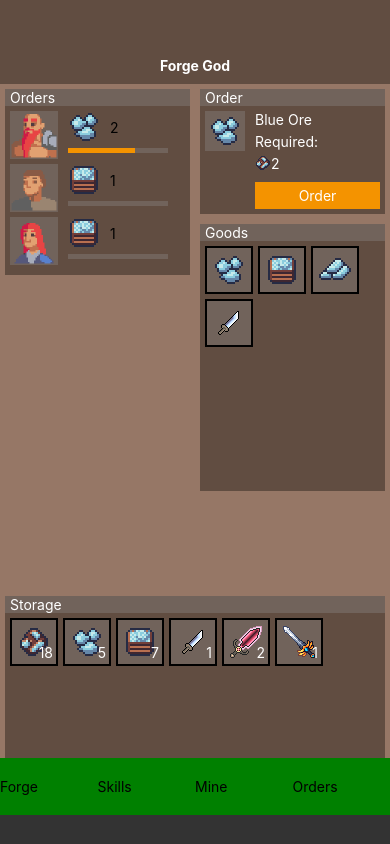
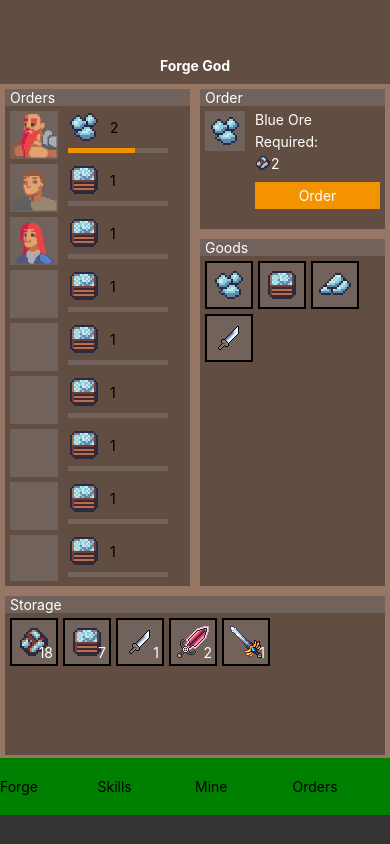
Before and after one commit to Aleksandr175/forgegod, a React Native app: screen / in a window 390 px wide. Built offline with nearby package versions, Linux system fonts and the light colour scheme.

Commit message:
Fix layout, add scroll for orders

```diff
--- a/src/App.tsx
+++ b/src/App.tsx
@@ -46,6 +46,15 @@ export const App = () => {
   useEffect(() => {
     createOrder(2, 3);
     createOrder(3, 2);
+    createOrder(3, 1);
+    createOrder(3, 1);
+    createOrder(3, 1);
+    createOrder(3, 1);
+    createOrder(3, 1);
+    createOrder(3, 1);
+    createOrder(3, 1);
+    createOrder(3, 1);
+    createOrder(3, 1);
     createOrder(3, 1);
     createOrder(3, 1);
   }, []);
@@ -309,6 +318,7 @@ const styles = StyleSheet.create({
     flexDirection: 'row',
     width: '100%',
     height: '75%',
+    alignItems: 'stretch',
   },
   storageBlock: {
     height: '25%',
--- a/src/components/Panel.tsx
+++ b/src/components/Panel.tsx
@@ -5,11 +5,30 @@ import styled from 'styled-components/native';
 interface IProps {
   title: string;
   children: ReactNode;
+  height?: number;
 }
 
-export const Panel = ({ title, children }: IProps) => {
+export const Panel = ({ title, children, height }: IProps) => {
+  const getPanelStyles = () => {
+    if (height) {
+      return {
+        padding: 5,
+        width: '100%',
+        height: height,
+        flexShrink: 1,
+      };
+    }
+
+    return {
+      padding: 5,
+      width: '100%',
+      height: '100%',
+      flexShrink: 1,
+    };
+  };
+
   return (
-    <View style={styles.panelWrapper}>
+    <View style={getPanelStyles()}>
       {title && (
         <View style={styles.panelTitle}>
           <STitle>{title}</STitle>
@@ -24,6 +43,8 @@ const styles = StyleSheet.create({
   panelWrapper: {
     padding: 5,
     width: '100%',
+    height: '100%',
+    flexShrink: 1,
   },
   panelTitle: {
     backgroundColor: '#71635B',
@@ -33,6 +54,7 @@ const styles = StyleSheet.create({
     backgroundColor: '#614D41',
     width: '100%',
     padding: 5,
+    flex: 1,
   },
 });
 
--- a/src/components/PanelOrders.tsx
+++ b/src/components/PanelOrders.tsx
@@ -3,6 +3,8 @@ import { Panel } from './Panel';
 import styled from 'styled-components/native';
 import { IOrder } from '../types';
 import { CustomImage } from './CustomImage';
+import { styles as stylesCommon } from '../styles';
+import { FlatList } from 'react-native';
 
 interface IProps {
   orders: IOrder[];
@@ -13,17 +15,20 @@ export const PanelOrders = ({ orders }: IProps) => {
     <Panel title={'Orders'}>
       {orders.length === 0 && (
         <SNoOrders>
-          No current orders. You can order something in right panel
+          No current orders. You can order something in the right panel
         </SNoOrders>
       )}
-      {orders.map((order) => {
-        return (
+      <FlatList
+        style={stylesCommon.orderGridList}
+        data={orders}
+        numColumns={1}
+        renderItem={({ item }) => (
           <SOrderInProcessWrapper>
-            {order.workerId ? (
+            {item.workerId ? (
               <SWorkerImage>
                 <CustomImage
                   type={'workers'}
-                  id={order.workerId}
+                  id={item.workerId}
                   size={'superBig'}
                 />
               </SWorkerImage>
@@ -32,22 +37,23 @@ export const PanelOrders = ({ orders }: IProps) => {
             )}
             <SOrderDetails>
               <SResource>
-                <CustomImage id={order.goodId} size={'big'} />
-                <SQty>{order.qty}</SQty>
+                <CustomImage id={item.goodId} size={'big'} />
+                <SQty>{item.qty}</SQty>
               </SResource>
 
               <SProgressWrapper>
                 <SProgress
                   progressWidth={
-                    ((order.timePerItem - order.timeLeft) / order.timePerItem) *
+                    ((item.timePerItem - item.timeLeft) / item.timePerItem) *
                     100
                   }
                 ></SProgress>
               </SProgressWrapper>
             </SOrderDetails>
           </SOrderInProcessWrapper>
-        );
-      })}
+        )}
+        keyExtractor={(item) => String(item.orderId)}
+      />
     </Panel>
   );
 };
--- a/src/components/PanelSelectedGood.tsx
+++ b/src/components/PanelSelectedGood.tsx
@@ -36,7 +36,7 @@ export const PanelSelectedGood = React.memo(
     };
 
     return (
-      <Panel title={'Order'}>
+      <Panel title={'Order'} height={150}>
         <SSelectedItem>
           <View style={styles.selectedItemImage}>
             {goodId && <CustomImage id={goodId} size={'big'} />}
--- a/src/styles.tsx
+++ b/src/styles.tsx
@@ -16,12 +16,16 @@ export const styles = StyleSheet.create({
     flexDirection: 'row',
     flexWrap: 'wrap',
     width: '100%',
+    height: '100%',
   },
   storageGridList: {
     height: 140,
   },
   storageGridGoodsList: {
-    height: 240,
+    height: '100%',
+  },
+  orderGridList: {
+    height: 360,
   },
   storageGridItem: {
     marginRight: 5,
```
